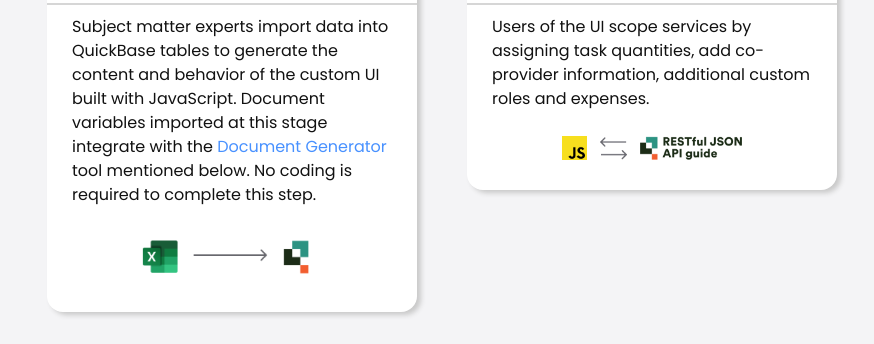
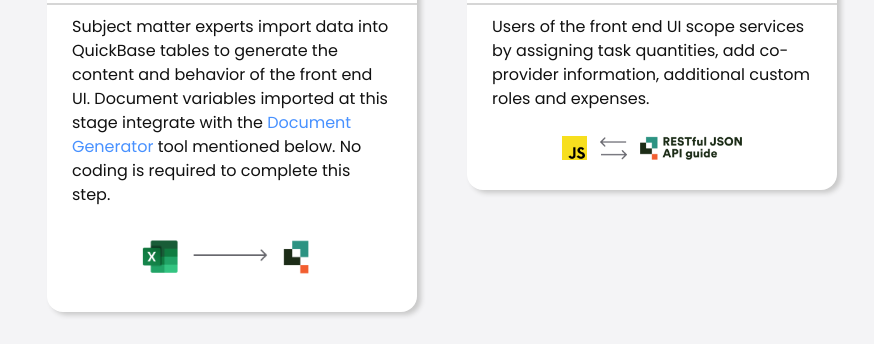
Before and after one commit to DrewBradfordXYZ/RESUME-WEB, a plain HTML site: page index.html in a window 1280 px wide. Shown: the part 974-1318 px from the top of the page, without its empty margins (73-947 px from the left). Drawn offline with Linux system fonts and the light colour scheme.

Commit message:
text content edits

```diff
--- a/index.html
+++ b/index.html
@@ -110,8 +110,8 @@
                 <div class="project-step-header">
                   <img src="media/quickbase-small.png" alt="JavaScript Icon" class="step-icon">
                 </div>
-                <p>Subject matter experts import data into QuickBase tables to generate the content and behavior of
-                  the custom UI built with JavaScript. Document variables imported at this stage integrate with the <a
+                <p>Subject matter experts import data into QuickBase tables to generate the content and behavior of the
+                  front end UI. Document variables imported at this stage integrate with the <a
                     href="#document-generator">Document Generator</a> tool mentioned below. No coding is required to
                   complete this step.</p>
                 <div class="step-image-container">
@@ -125,7 +125,7 @@
                 <div class="project-step-header">
                   <img src="media/javascript-small.png" alt="JavaScript Icon" class="step-icon">
                 </div>
-                <p>Users of the UI scope services by assigning task quantities, add co-provider information,
+                <p>Users of the front end UI scope services by assigning task quantities, add co-provider information,
                   additional custom roles and expenses.</p>
                 <div class="step-image-container">
                   <img src="media/service-2.png" alt="Generate front end UI">
```
